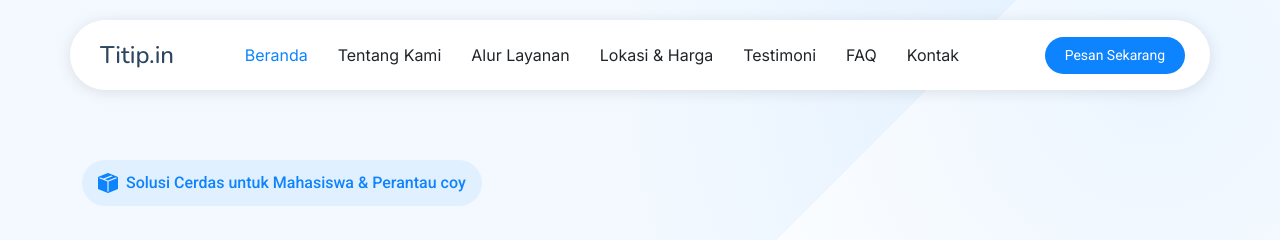
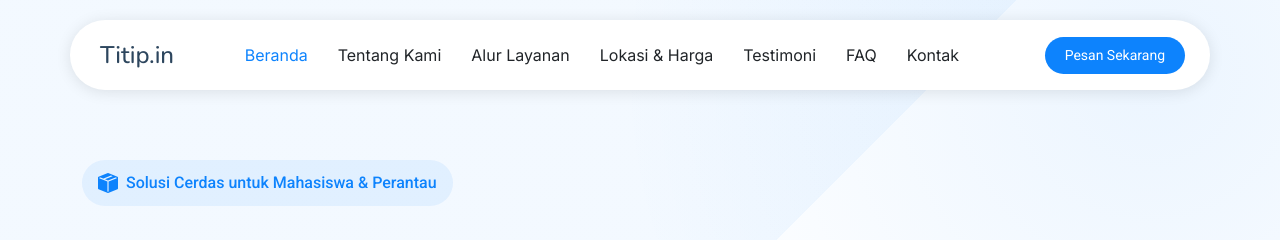
Before and after one commit to 22ubeth/FP_Landingpage, a plain HTML site: page index.html in a window 1280 px wide. Shown: the top 240 px of the page. Drawn offline with nearby package versions, Linux system fonts and the light colour scheme.

Commit message:
Update index.html

```diff
--- a/index.html
+++ b/index.html
@@ -60,7 +60,7 @@
             <div class="hero-content" data-aos="fade-up" data-aos-delay="200">
               <div class="company-badge mb-4">
                 <i class="bi bi-box-seam-fill me-2"></i>
-                Solusi Cerdas untuk Mahasiswa & Perantau coy
+                Solusi Cerdas untuk Mahasiswa & Perantau
               </div>
               <h1 class="mb-4">
                 Pulang Kampung Tenang,<br>
```
